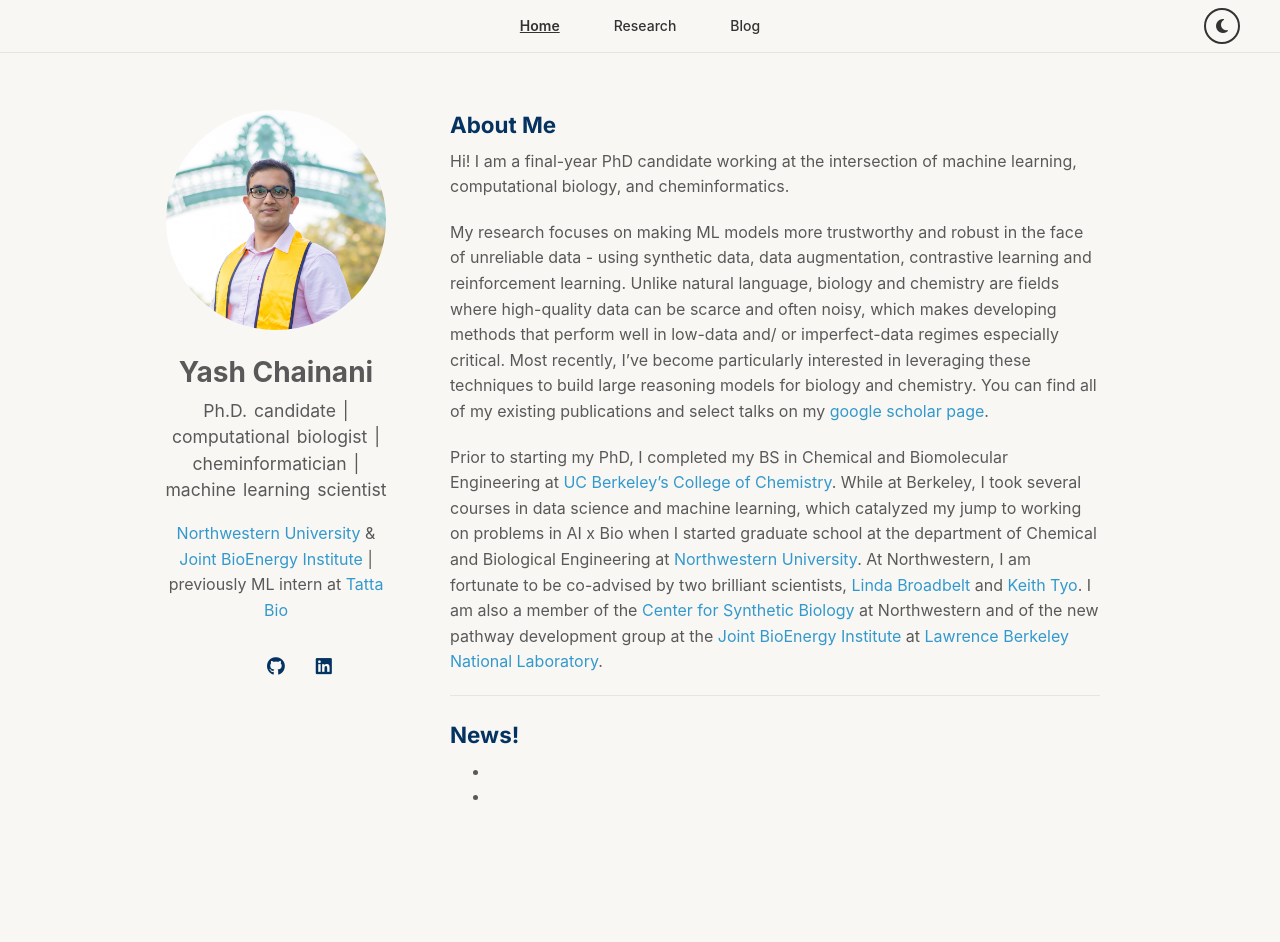
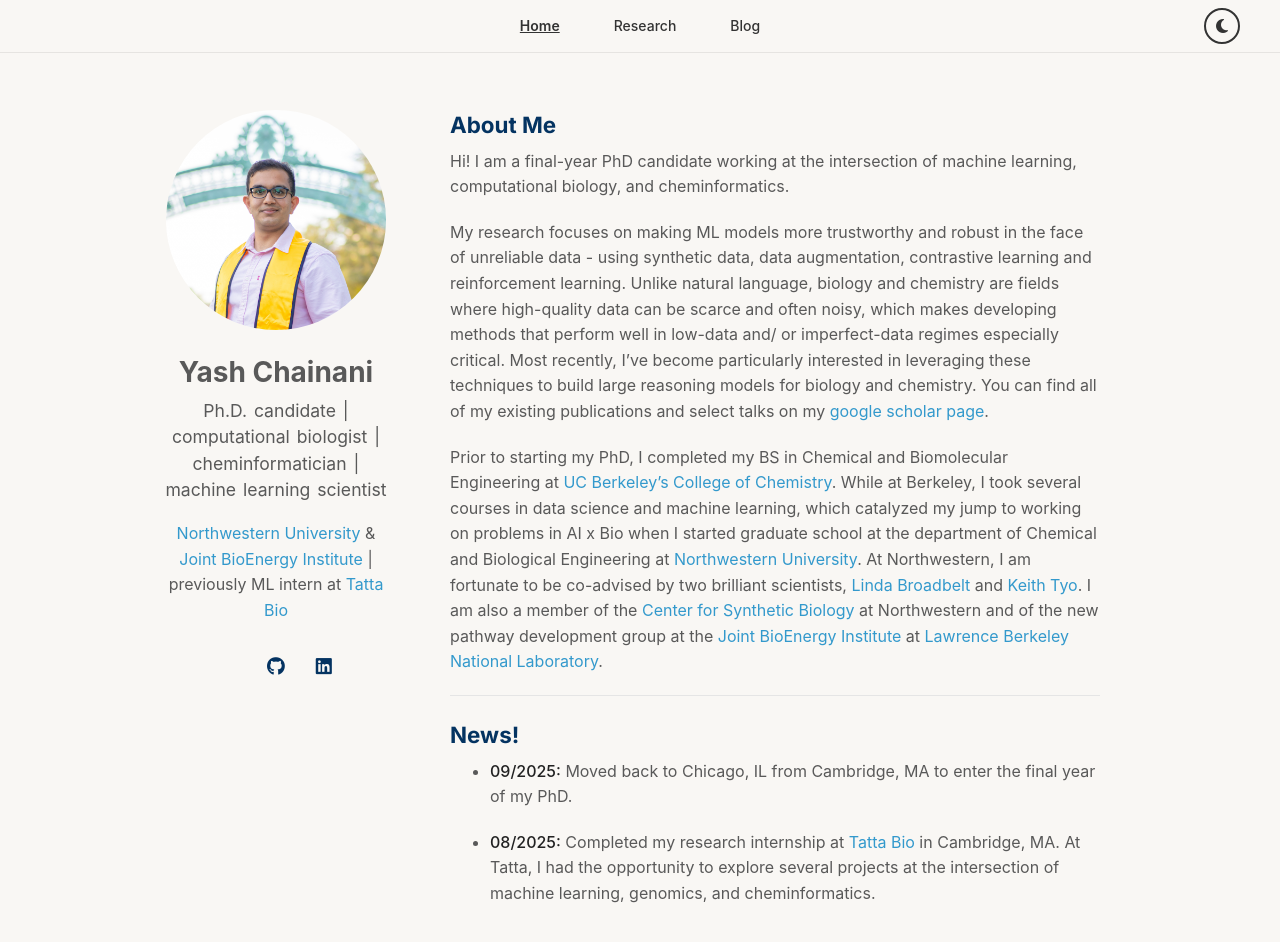
Before and after one commit to yashchainani21/yashchainani21.github.io, a Jekyll site: the page built from index.md, in a window 1280 px wide and 972 px high. Shown: the top 942 px of the window. Built offline with Jekyll 4.4.1, drawn with Linux system fonts in a browser that asks for light colours; a style sheet for code colours, icons or effects is not loaded; our own code applies the rules of GitHub Pages for plain Markdown files.

Commit message:
fix brackets

```diff
--- a/index.md
+++ b/index.md
@@ -14,6 +14,6 @@ Prior to starting my PhD, I completed my BS in Chemical and Biomolecular Enginee
 
 ## News!
 
-- [09/2025]: Moved back to Chicago, IL from Cambridge, MA to enter the final year of my PhD.
+- **09/2025:** Moved back to Chicago, IL from Cambridge, MA to enter the final year of my PhD.
 
-- [08/2025]: Completed my research internship at [Tatta Bio](tatta.bio) in Cambridge, MA. At Tatta, I had the opportunity to explore several projects at the intersection of machine learning, genomics, and cheminformatics.
+- **08/2025:** Completed my research internship at [Tatta Bio](tatta.bio) in Cambridge, MA. At Tatta, I had the opportunity to explore several projects at the intersection of machine learning, genomics, and cheminformatics.
```
